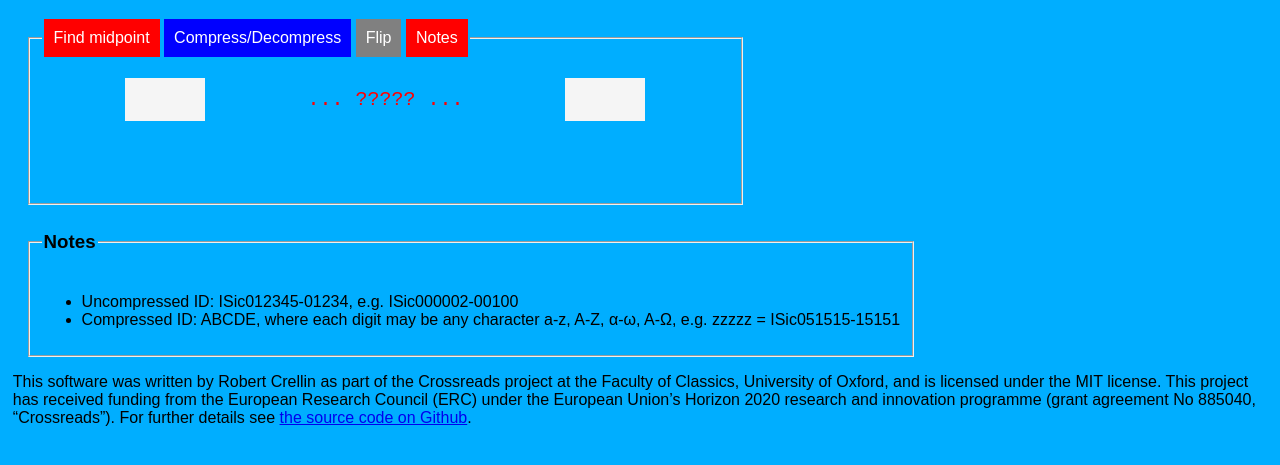
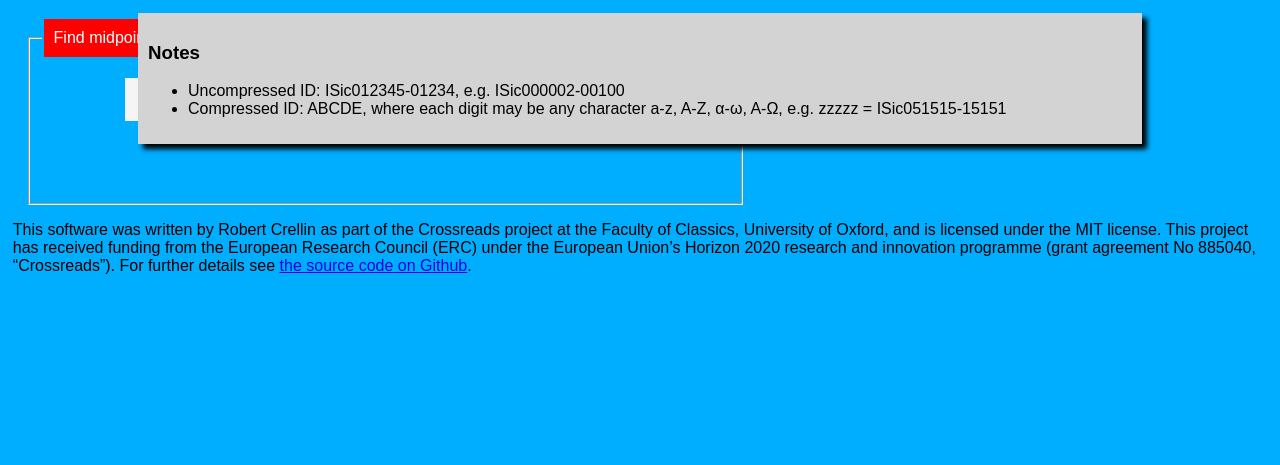
Before and after one commit to rsdc2/isicily-element-ids, a plain HTML site: page index.html in a window 1280 px wide. Both pictures are taken after a click on the button "Notes". Shown: the part 61-526 px from the top of the page. Drawn offline with Linux system fonts and the light colour scheme.

Commit message:
notes div

```diff
--- a/index.html
+++ b/index.html
@@ -19,7 +19,7 @@
             <button id="midpoint-btn" class="activated" title="Find the ID at the midpoint between two IDs">Find midpoint</button>
             <button id="compress-btn" title="Compress or decompress an I.Sicily element ID">Compress/Decompress</button>
             <button id="flip-btn" disabled title="Swap positions of the compressed / decompressed IDs">Flip</button>
-            <button id="notes-btn" title="Display notes">Notes</button>
+            <button id="notes" title="Display notes">Notes</button>
           </legend>
           <div id="textInputDiv">
             <table>
@@ -54,15 +54,13 @@
         </fieldset>
       </div>
 
-      <div class="notes">
-        <fieldset>
-        <legend><h3>Notes</h3></legend>
+      <div id="notes" class="notes">
+        <h3>Notes</h3>
         <ul>
           <li>Uncompressed ID: ISic012345-01234, e.g. ISic000002-00100</li>
           <li>Compressed ID: ABCDE, where each digit may be any character a-z, A-Z, α-ω, Α-Ω, e.g. zzzzz = ISic051515-15151</li>
         </ul>
-        </fieldset>
-    </div>
+      </div>
     </div>
 
     <footer>
--- a/src/SideEffects/elements.js
+++ b/src/SideEffects/elements.js
@@ -83,6 +83,10 @@ const midpointRad =
     /** @type {HTMLInputElement} */
     (document.getElementById("midpointRad"))
 
+const notesBtn = button("#notes")
+
+const notesDiv = div("#notes")
+
 const operationForm =
     /** @type {HTMLFormElement} */
     (document.getElementById("operationForm"))
--- a/src/SideEffects/eventHandlers.js
+++ b/src/SideEffects/eventHandlers.js
@@ -195,18 +195,6 @@ const handleMidpoint = () => {
 }
 
 
-const handleNotes = () => {
-    switch (hasClass("activated")(button("#notes-btn"))) {
-        case true:
-            show(div(".notes"))
-            break;
-        case false:
-            hide(div(".notes"))
-            break;
-    }
-}
-
-
 /**
  *
  * @returns
@@ -279,17 +267,22 @@ const handleToggleMode = (e) => {
             }
             break;
 
-        case button("#notes-btn").id:
-            toggle("activated")(button("#notes-btn"))
-            handleNotes()
-            break;
-
         default:
             break;
     }
 
     handleSelection()
 
+}
+
+const handleToggleShowNotes = () => {
+    if (hasClass("hidden")(notesDiv)) {
+        removeClasses(notesDiv)("hidden")
+        activate(notesBtn)
+    } else {
+        addClasses(notesDiv)("hidden")
+        deactivate(notesBtn)
+    }
 }
 
 
--- a/src/SideEffects/eventListeners.js
+++ b/src/SideEffects/eventListeners.js
@@ -1,8 +1,9 @@
 function addListeners() {
-    button("#notes-btn").addEventListener("click", handleToggleMode)
     compressBtn.addEventListener("click", handleToggleMode)
     midPointBtn.addEventListener("click", handleToggleMode)
     flipBtn.addEventListener("click", handleFlip)
+    notesBtn.addEventListener("click", handleToggleShowNotes)
+    notesDiv.addEventListener("click", handleToggleShowNotes)
     textInput1.addEventListener("input", handleUpdateInput)
     textInput2.addEventListener("input", handleUpdateInput)
     textInput1.addEventListener("keyup", handleChangeFocus)
--- a/src/index.js
+++ b/src/index.js
@@ -2,5 +2,5 @@
 
 addListeners()
 handleSelection()
-handleNotes()
+handleToggleShowNotes()
 textInput1.focus()
--- a/styles/styles.css
+++ b/styles/styles.css
@@ -92,6 +92,18 @@ div.message.hidden {
   transition: 0.5;
 }
 
+div.notes {
+  position: absolute;
+  background-color: lightgray;
+  left: 10vw;
+  right: 10vw;
+  top: 5vw;
+  height: fit-content;
+  box-shadow: 5px 5px 5px black;
+  margin: 10px;
+  padding: 10px;
+}
+
 fieldset {
   width: fit-content;
 }
```
